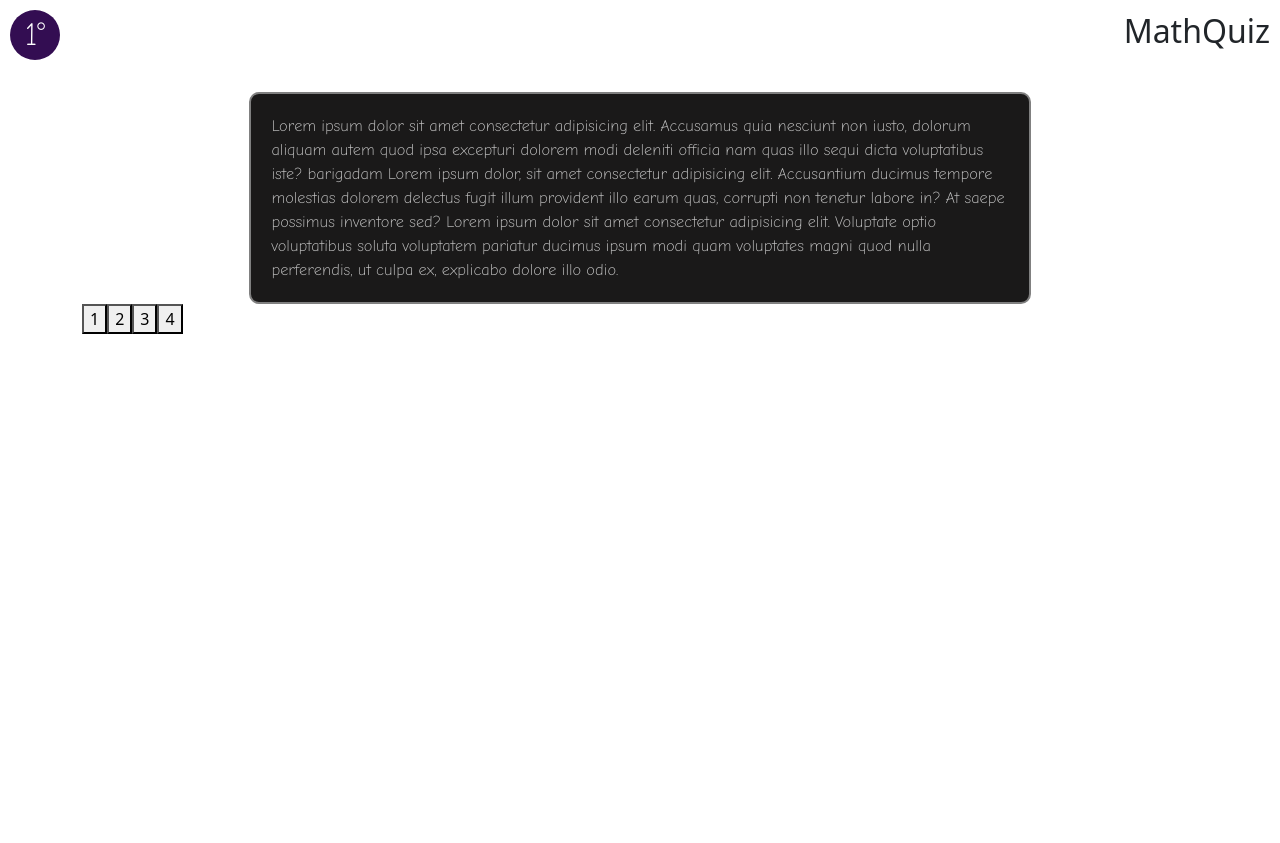
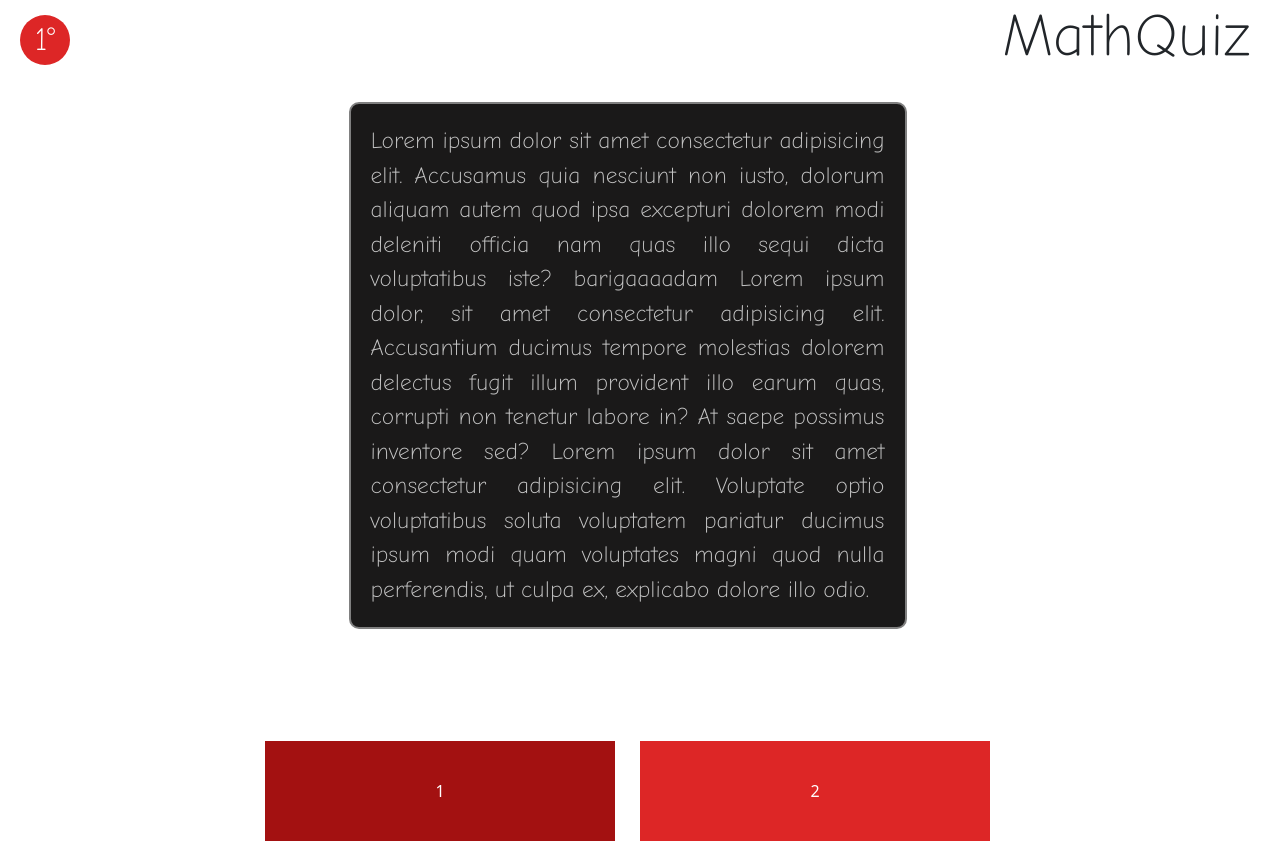
Before and after one commit to GabrielLima2803/Quiz.Math.1.0, a Vue app: page / in a window 1280 px wide. Shown: the top 843 px of the page. Before the commit the page ends 800 px from the top, so only its background shows below. Built offline with nearby package versions, Linux system fonts and the light colour scheme.

Commit message:
Co-authored-by: Theodoro Gamer <TheodoroObenaus@users.noreply.github.com>
Botar modal

```diff
--- a/src/App.vue
+++ b/src/App.vue
@@ -1,13 +1,13 @@
 <script setup>
-  import { ref } from 'vue'
+  // import { ref } from 'vue'
 
-  const alternativas = ref([
-    {
-    id: 1,
-    nome: 'Camiseta',
+  // const alternativas = ref([
+  //   {
+  //   id: 1,
+  //   nome: 'Camiseta',
 
-    }
-  ])
+  //   }
+  // ])
 </script>
 
 <template>
@@ -19,7 +19,7 @@
 
     </div>
     <div class="materia">
-      <h2>MathQuiz</h2>
+      <h2 class="fodao">MathQuiz</h2>
     </div>
   </header>
 
@@ -29,7 +29,7 @@
     <div class="container">
       <div class="Questao">
         <div class="pergunta">
-          Lorem ipsum dolor sit amet consectetur adipisicing elit. Accusamus quia nesciunt non iusto, dolorum aliquam autem quod ipsa excepturi dolorem modi deleniti officia nam quas illo sequi dicta voluptatibus iste? barigadam Lorem ipsum dolor, sit amet consectetur adipisicing elit. Accusantium ducimus tempore molestias dolorem delectus fugit illum provident illo earum quas, corrupti non tenetur labore in? At saepe possimus inventore sed? Lorem ipsum dolor sit amet consectetur adipisicing elit. Voluptate optio voluptatibus soluta voluptatem pariatur ducimus ipsum modi quam voluptates magni quod nulla perferendis, ut culpa ex, explicabo dolore illo odio.
+          Lorem ipsum dolor sit amet consectetur adipisicing elit. Accusamus quia nesciunt non iusto, dolorum aliquam autem quod ipsa excepturi dolorem modi deleniti officia nam quas illo sequi dicta voluptatibus iste? barigaaaadam Lorem ipsum dolor, sit amet consectetur adipisicing elit. Accusantium ducimus tempore molestias dolorem delectus fugit illum provident illo earum quas, corrupti non tenetur labore in? At saepe possimus inventore sed? Lorem ipsum dolor sit amet consectetur adipisicing elit. Voluptate optio voluptatibus soluta voluptatem pariatur ducimus ipsum modi quam voluptates magni quod nulla perferendis, ut culpa ex, explicabo dolore illo odio.
         </div>
 
         <div class="img">
@@ -39,10 +39,10 @@
 
       <div class="alternativas">
 
-        <button type="button" class="" >1</button>
-        <button type="button" class="" >2</button>
-        <button type="button" class="" >3</button>
-        <button type="button" class="" >4</button>
+        <button type="button" class="botaoUm" >1</button>
+        <button type="button" class="botaoDois" >2</button>
+        <button type="button" class="botaoDois " >3</button>
+        <button type="button" class="botaoUm" >4</button>
 
       </div>
 
@@ -60,7 +60,7 @@
   display: flex;
   justify-content: space-between;
   align-items: center;
-  margin-right: 10px;
+  margin-right: 30px;
 }
 
 .Questao{
@@ -77,10 +77,12 @@
   padding: 20px 20px;
   border: 2px solid gray;
   border-radius: 10px 10px 10px 10px;
-  width: 70%;
+  width: 50%;
   background-color: rgb(26, 25, 25);
   font-family: 'Comic Neue', cursive;
-
+  font-size: 23px;
+  text-align: justify;
+  margin-right: 25px;
 }
 .NQuestao{
   display: flex;
@@ -88,8 +90,9 @@
   justify-content: center;
   color: white;
   text-align: center;
-  background: rgb(51, 13, 82);
+  background: rgb(221, 38, 38);
   margin: 10px;
+  margin-left: 20px;
   border-radius: 50%;
   width: 50px;
   height: 50px;
@@ -98,4 +101,33 @@
 .numero{
   margin: 0;
 }
+
+.botaoUm {
+  border: none;
+  color: white;
+  background: rgb(163, 17, 17);
+  width: 350px;
+  height: 100px;
+  margin-bottom: 25px;
+}
+.botaoDois{
+  border: none;
+  color: white;
+  background: rgb(221, 38, 38);
+  width: 350px;
+  height: 100px;
+  margin-bottom: 25px;
+}
+.alternativas{
+  display: grid;
+  align-items: center;
+  justify-content: center;
+  grid-template-columns: 375px 375px;
+  margin-top: 10%;
+}
+
+.fodao {
+  font-size: 60px;
+  font-family: 'Comic Neue', cursive;
+}
 </style>
```
